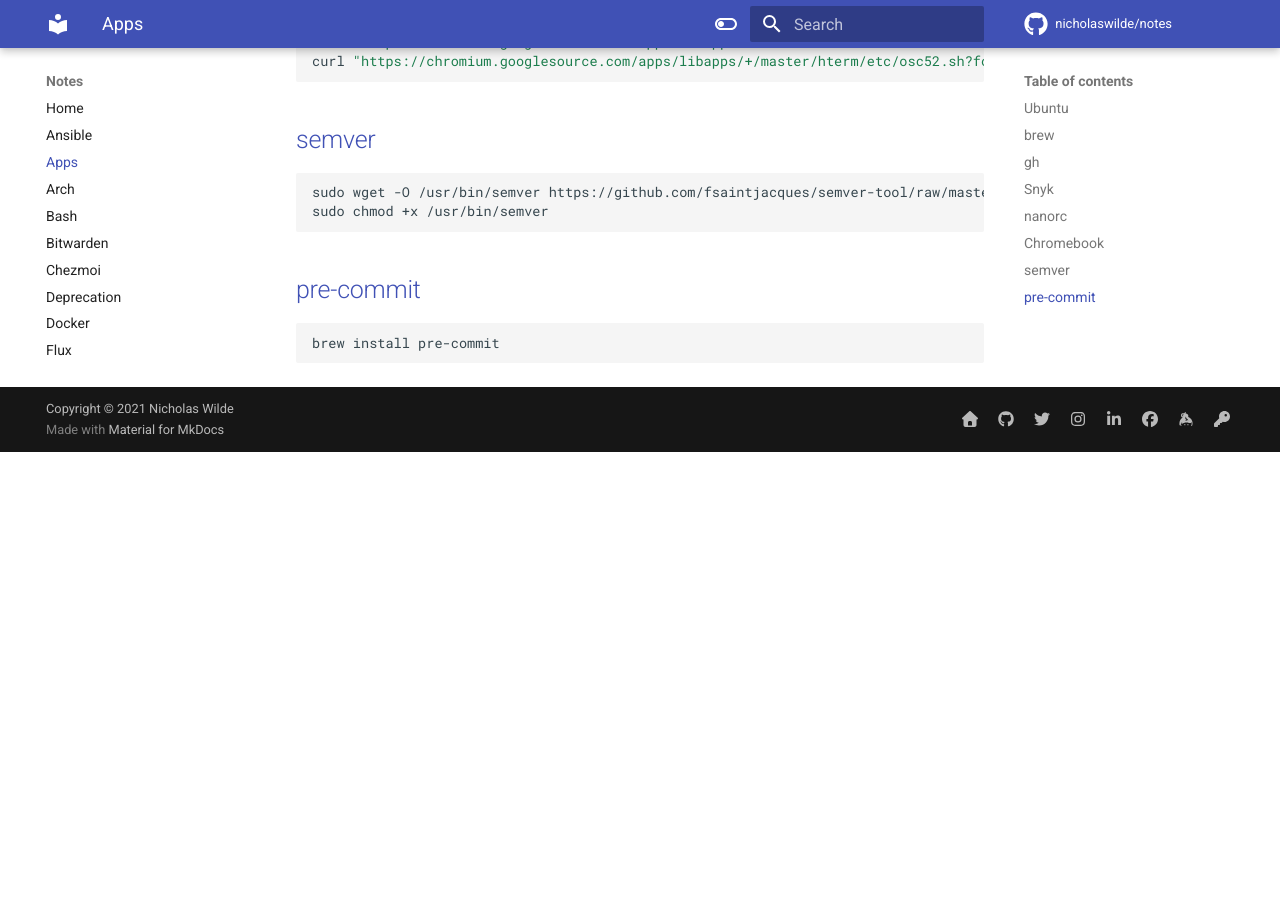
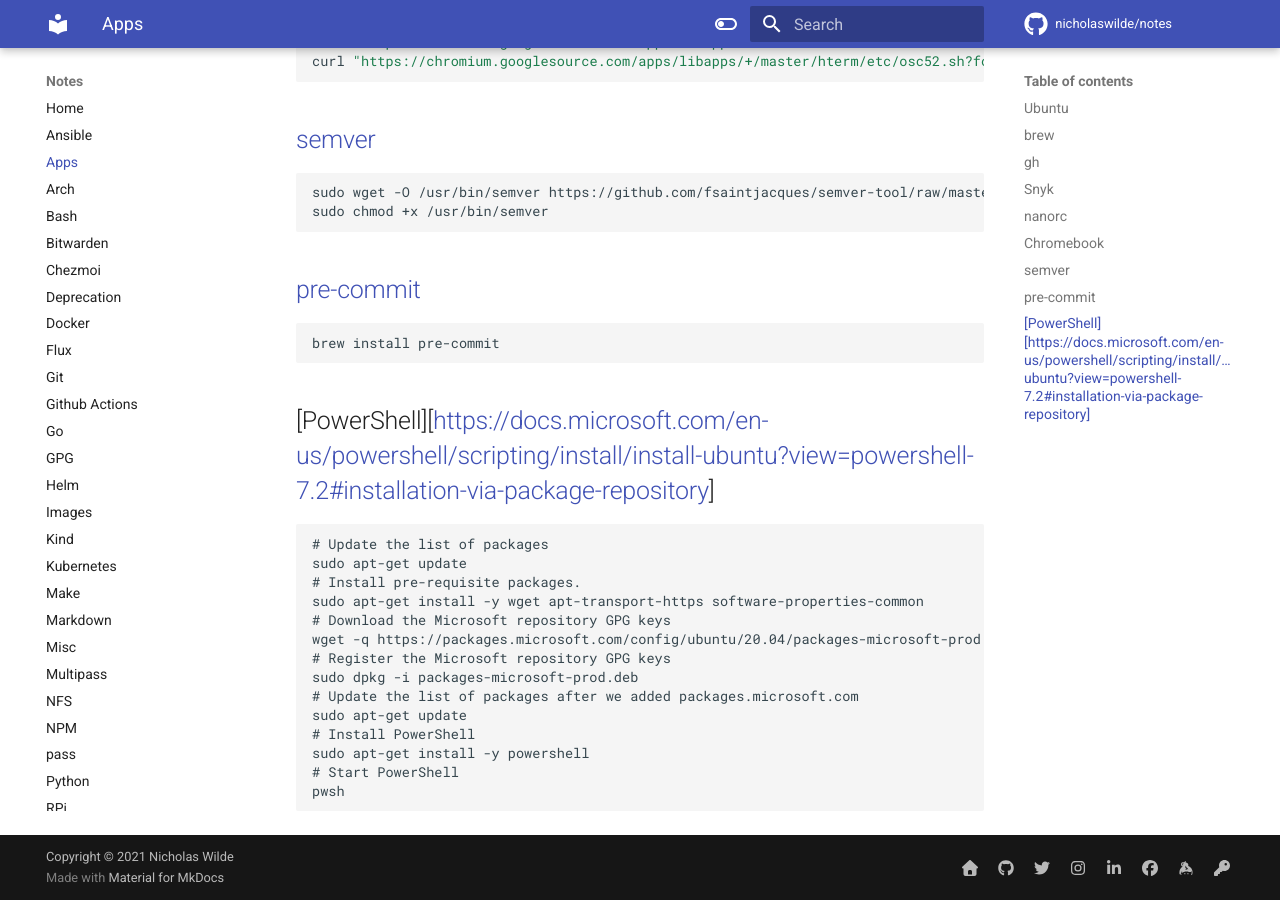
Before and after one commit to nicholaswilde/notes, an MkDocs documentation site: the page built from docs/apps.md, in a window 1280 px wide and 900 px high, scrolled down 976 px. Built offline with MkDocs 1.6.1 and Material for MkDocs 9.7.7, drawn with Linux system fonts in a browser that asks for light colours; comment, search, counter and statistics services are not loaded; before the commit the page ends 1428 px from its top, so only the background shows below that.

Commit message:
Add PowerShell

````diff
--- a/docs/apps.md
+++ b/docs/apps.md
@@ -56,3 +56,22 @@
 ```shell
 brew install pre-commit
 ```
+
+## [PowerShell][https://docs.microsoft.com/en-us/powershell/scripting/install/install-ubuntu?view=powershell-7.2#installation-via-package-repository]
+
+```
+# Update the list of packages
+sudo apt-get update
+# Install pre-requisite packages.
+sudo apt-get install -y wget apt-transport-https software-properties-common
+# Download the Microsoft repository GPG keys
+wget -q https://packages.microsoft.com/config/ubuntu/20.04/packages-microsoft-prod.deb
+# Register the Microsoft repository GPG keys
+sudo dpkg -i packages-microsoft-prod.deb
+# Update the list of packages after we added packages.microsoft.com
+sudo apt-get update
+# Install PowerShell
+sudo apt-get install -y powershell
+# Start PowerShell
+pwsh
+```
````
